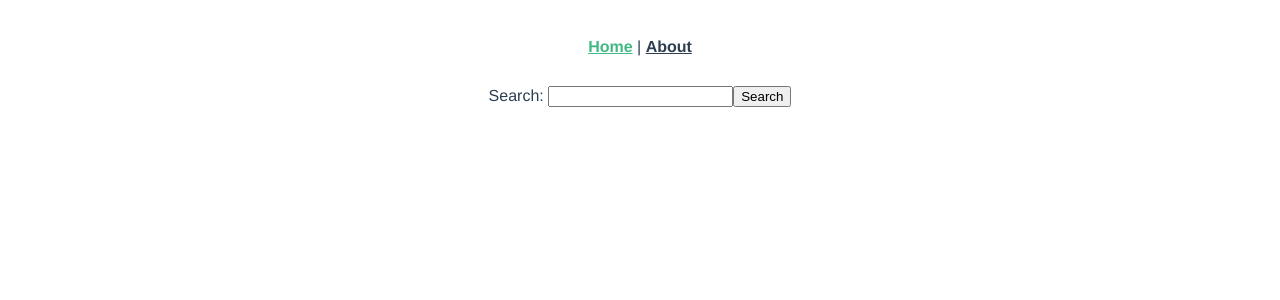
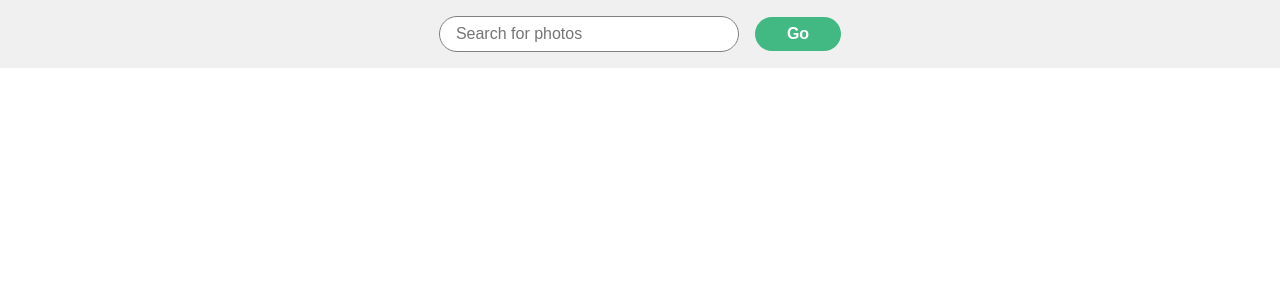
Before and after one commit to jasongauvin/photomaniapp, a Vue app: page / in a window 1280 px wide. Shown: the top 300 px of the page. Built offline with nearby package versions, Linux system fonts and the light colour scheme.

Commit message:
Add style

```diff
--- a/package.json
+++ b/package.json
@@ -20,8 +20,8 @@
     "babel-eslint": "^10.0.1",
     "eslint": "^5.16.0",
     "eslint-plugin-vue": "^5.0.0",
-    "node-sass": "^4.9.0",
-    "sass-loader": "^7.1.0",
+    "node-sass": "^4.12.0",
+    "sass-loader": "^7.3.1",
     "vue-template-compiler": "^2.6.10"
   },
   "eslintConfig": {
--- a/src/App.vue
+++ b/src/App.vue
@@ -1,29 +1,31 @@
 <template>
   <div id="app">
-    <div id="nav">
-      <router-link to="/">Home</router-link> |
-      <router-link to="/about">About</router-link>
-    </div>
     <router-view/>
   </div>
 </template>
 
-<style lang="scss">
+<style>
+* {
+  box-sizing: border-box;
+}
+body {
+  margin: 0;
+  padding: 0;
+}
 #app {
   font-family: 'Avenir', Helvetica, Arial, sans-serif;
   -webkit-font-smoothing: antialiased;
   -moz-osx-font-smoothing: grayscale;
-  text-align: center;
   color: #2c3e50;
 }
 #nav {
   padding: 30px;
-  a {
-    font-weight: bold;
-    color: #2c3e50;
-    &.router-link-exact-active {
-      color: #42b983;
-    }
-  }
+}
+#nav a {
+  font-weight: bold;
+  color: #2c3e50;
+}
+#nav a.router-link-exact-active {
+  color: #42b983;
 }
 </style>
--- a/src/components/ImageCard.vue
+++ b/src/components/ImageCard.vue
@@ -1,13 +1,13 @@
 <template>
-  <li>
-    <img :src="image.url_n" :alt="image.title">
-    <div>
-      <p v-if="image.title">{{image.title}}</p>
-      <p v-else>No Title Found</p>
-      <p>By {{image.ownername}}</p>
-      <section>
-        <p>{{image.datetaken}}</p>
-        <p>Views: {{image.views}}</p>
+  <li class="image-card">
+    <img class="image-card__image" :src="image.url_n" :alt="image.title">
+    <div class="image-card__body">
+      <p v-if="image.title" class="image-title">{{image.title}}</p>
+      <p v-else class="image-title">No Title Found</p>
+      <p class="image-owner">By {{image.ownername}}</p>
+      <section class="image-date-view-wrapper">
+        <p class="image-date">{{image.datetaken}}</p>
+        <p class="image-views">Views: {{image.views}}</p>
       </section>
     </div>
   </li>
@@ -19,3 +19,53 @@
   props: [ 'image' ]
 }
 </script>
+
+<style lang="scss">
+.image-card {
+  width: calc(33% - 1rem);
+  margin: .5rem;
+  border-radius: 5px;
+  box-shadow: 0 5px 15px rgba(0, 0, 0, .15);
+  background: white;
+  @media only screen and (max-width: 799px) {
+    width: calc(50% - 1rem);
+  }
+  @media only screen and (max-width: 549px) {
+    width: 100%;
+    margin: .5rem 0;
+  }
+}
+.image-card__image {
+  border-radius: 5px 5px 0 0;
+  width: 100%;
+  height: 200px;
+  object-fit: cover;
+}
+.image-card__body {
+  padding: .5rem 1rem 1rem;
+}
+.image-title {
+  font-weight: bold;
+  margin: 0;
+}
+.image-owner {
+  margin-top: 0;
+  font-size: .8rem;
+}
+.image-title,
+.image-owner {
+  white-space: nowrap;
+  text-overflow: ellipsis;
+  overflow: hidden;
+}
+.image-date-view-wrapper {
+  display: flex;
+  align-items: center;
+  justify-content: space-between;
+}
+.image-date,
+.image-views {
+  margin-bottom: 0;
+  font-size: .8rem;
+}
+</style>
--- a/src/views/Home.vue
+++ b/src/views/Home.vue
@@ -1,60 +1,155 @@
 <template>
-  <div class="home">
-    <form>
+  <div>
+    <nav class="navbar">
+      <form class="searchbar">
         <label>
-        Search:
-        <input v-model="tag" type="text" />
+          <span class='screen-reader-only'>Search:</span>
+          <input
+            v-model="tag"
+            placeholder="Search for photos"
+            type="text"
+            class="searchbar-input">
         </label>
-      <button type="submit" class="go-button" @click.prevent="search">Search</button>
+        <button
+          type="submit"
+          class="btn btn--green btn--go"
+          @click.prevent="search">
+            Go
+        </button>
       </form>
-    <p v-if="loading">Loading...</p>
-    <ul v-else>
-      <image-card v-for="image in images" :key="image.id" :image="image" />
+    </nav>
+   <div class="wrapper">
+      <p v-if="loading" class="text-centered">
+        Loading...
+      </p>
+      <ul v-else class="image-card-grid">
+        <image-card
+          v-for="image in images"
+          :key="image.id"
+          :image="image" />
       </ul>
+   </div>
   </div>
 </template>
 
 <script>
-import config from "../../config";
-import axios from "axios";
-import ImageCard from "@/components/ImageCard";
-
+import config from '../../config';
+import axios from 'axios';
+import ImageCard from '@/components/ImageCard';
 export default {
-  name: "home",
+  name: 'home',
   components: {
     ImageCard
   },
   data() {
     return {
       loading: false,
-      tag: "",
+      tag: '',
       images: []
-    };
+    }
   },
   methods: {
     search() {
       this.loading = true;
-      this.fetchImages().then(response => {
+      this.fetchImages()
+        .then((response) => {
           this.images = response.data.photos.photo;
           this.loading = false;
-      });
+        })
+        .catch((error) => {
+          console.log("An error ocurred: ", error);
+        })
     },
     fetchImages() {
       return axios({
-        method: "get",
-        url: "https://api.flickr.com/services/rest",
+        method: 'get',
+        url: 'https://api.flickr.com/services/rest',
         params: {
-          method: "flickr.photos.search",
+          method: 'flickr.photos.search',
           api_key: config.api_key,
           tags: this.tag,
-          extras: "url_n, owner_name, date_taken, views",
+          extras: 'url_n, owner_name, date_taken, views',
           page: 1,
-          format: "json",
+          format: 'json',
           nojsoncallback: 1,
-          per_page: 30
+          per_page: 30,
         }
-      });
-    }
+      })
+    },
   }
 };
 </script>
+
+<style lang="scss">
+.screen-reader-only {
+  height: 1px;
+  width: 1px;
+  position: absolute;
+  left: -100000px;
+}
+.text-centered {
+  text-align: center;
+}
+.wrapper {
+  margin: 0 auto;
+  max-width: 800px;
+  @media only screen and (max-width: 799px) {
+    max-width: 100%;
+    margin: 0 1.5rem;
+  }
+}
+.image-card-grid {
+  list-style: none;
+  margin: .5rem 0;
+  padding: 0;
+  display: flex;
+  align-items: flex-start;
+  flex-wrap: wrap;
+}
+.navbar {
+  display: flex;
+  align-items: center;
+  justify-content: center;
+  padding: 1rem;
+  background: #F0F0F0;
+}
+.searchbar {
+  width: 300px;
+  display: flex;
+  align-items: center;
+  justify-content: center;
+  @media only screen and (max-width: 549px) {
+    width: 100%;
+    label {
+      width: 80%;
+    }
+  }
+}
+.searchbar-input {
+  padding: .5rem 1rem;
+  border-radius: 20px;
+  font-size: 1rem;
+  border: 1px solid gray;
+  min-width: 300px;
+  @media only screen and (max-width: 549px) {
+    min-width: 0;
+    width: 100%;
+  }
+}
+.btn {
+  padding: .5rem 1rem;
+  font-size: 1rem;
+  border-radius: 20px;
+  background: transparent;
+  border: none;
+}
+.btn--green {
+  background: #42b983;
+  color: white;
+  font-weight: bold;
+}
+.btn--go {
+  padding: .5rem 2rem;
+  margin-left: 1rem;
+}
+</style>
```
Lines whose indentation alone changed are shown as unchanged.
